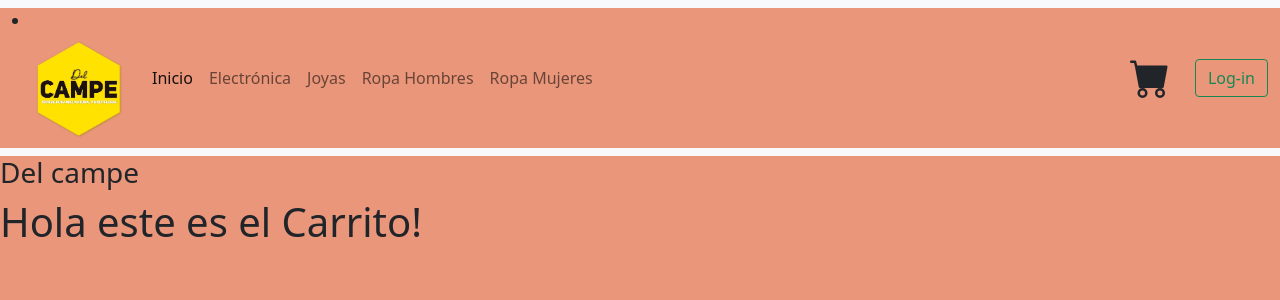
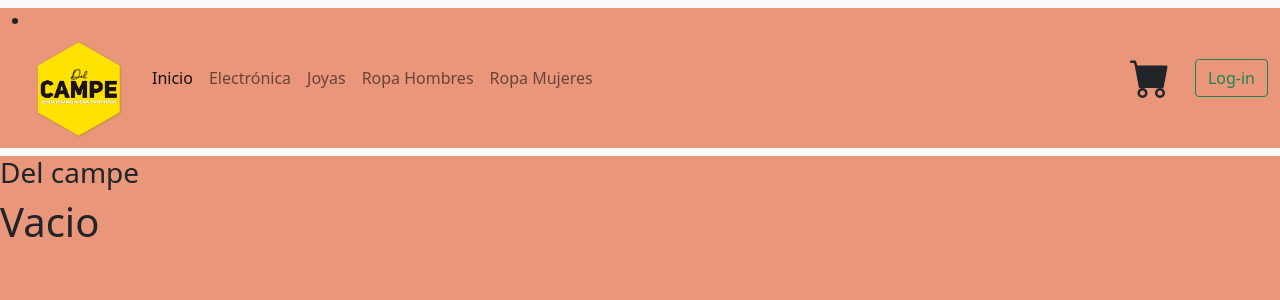
Before and after one commit to Jose-ph/tienda_basualdo, a React (Create React App) app: page /cart in a window 1280 px wide. Shown: the top 300 px of the page. Built offline with nearby package versions, Linux system fonts and the light colour scheme.

Commit message:
problema cartview
El carrito no se está transmitiendo al cartview

```diff
--- a/src/App.js
+++ b/src/App.js
@@ -9,6 +9,7 @@ import ItemDetailContainer from "./containers/ItemDetailContainer/ItemDetailCont
 import { BrowserRouter as Router, Switch, Route } from "react-router-dom";
 import Cart from "./components/Cart/Cart";
 import CartContextProvider, { CartContext } from "./Context/CartContext";
+import CartView from "./components/CartView/CartView";
 
 function App() {
   return (
@@ -33,7 +34,7 @@ function App() {
             </Route>
 
             <Route exact path="/cart">
-              <Cart />
+              <CartView/>
             </Route>
           </Switch>
         </div>
--- /dev/null
+++ b/src/components/CartView/CartView.js
@@ -0,0 +1,49 @@
+import React from 'react'
+import { Link } from 'react-router-dom'
+import { useContext } from 'react/cjs/react.development'
+import { CartContext } from '../../Context/CartContext'
+import CartItem from './CartItem'
+
+function CartView() {
+
+    const {cart,clearCart} = useContext(CartContext)
+
+   /*  if ( cart.length === 0){
+
+        return (
+
+                <div>
+
+            <h3>No hay productos en el carrito</h3>
+
+            <Link to={"/"} >Volver</Link>
+
+
+             </div>
+        )
+    }
+
+
+    return (
+        <div>
+
+            <h3> Cart view</h3>
+
+            <div>
+            { cart.map((product) => <CartItem {...product}    />   )   }
+
+            </div>
+
+        </div>
+    ) */
+        console.log('Esto viene del cartview',cart)
+        return (
+
+            cart.length === 0 ? <h1>Vacio</h1> : <h1>Coon producto</h1>
+
+        )
+
+
+}
+
+export default CartView
```
